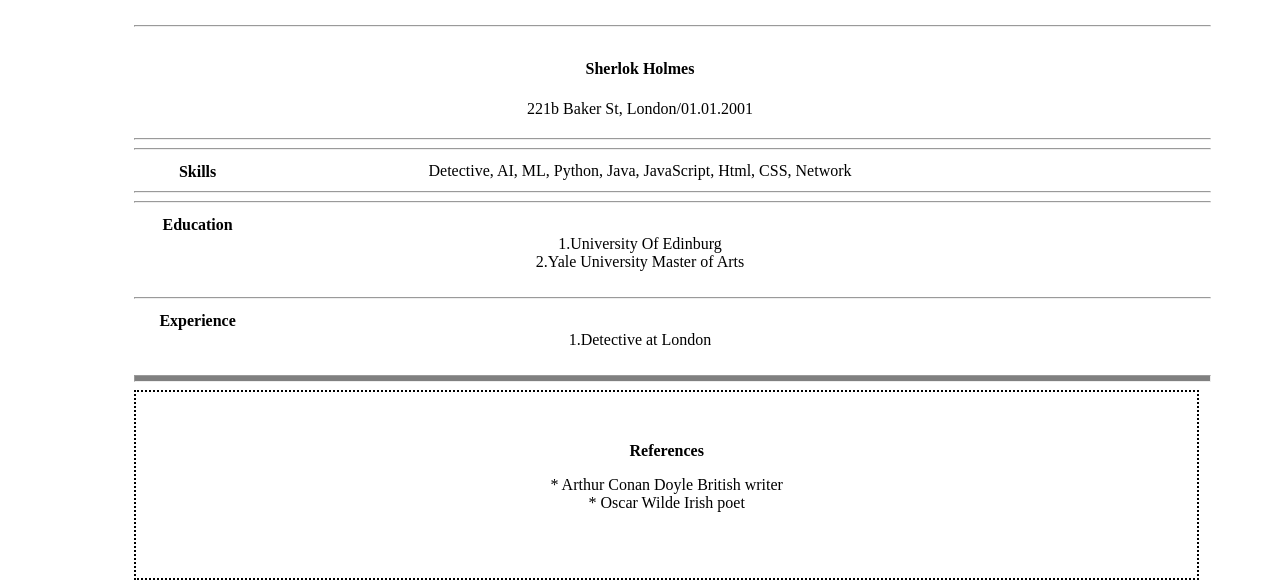
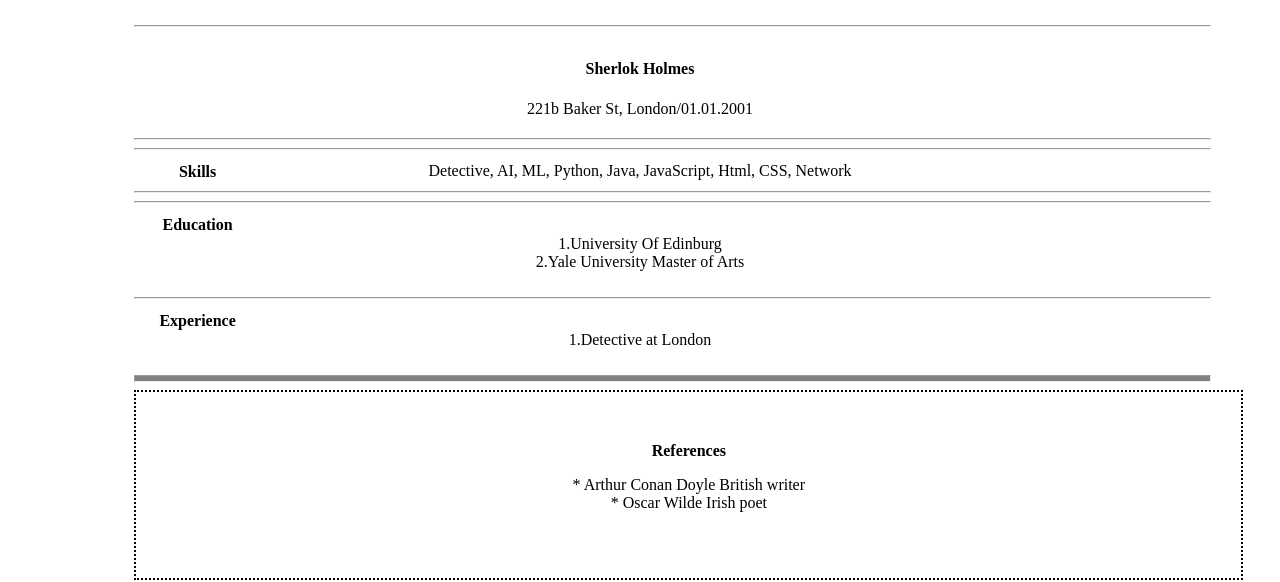
Before and after one commit to CTaern/CENG-3507, a plain HTML site: page jsbin.ladokokofo.1.html in a window 1280 px wide. Shown: the part 218-800 px from the top of the page. Drawn offline with Linux system fonts and the light colour scheme.

Commit message:
Update jsbin.ladokokofo.1.html

```diff
--- a/jsbin.ladokokofo.1.html
+++ b/jsbin.ladokokofo.1.html
@@ -35,7 +35,7 @@ Released under the MIT license: http://jsbin.mit-license.org
 
   .bottompart{
     margin-left: 10%;
-    width: 76%;
+    width: 79.5%;
     padding: 50px;
     border: 2px dotted black;
     top: 100px;
```
